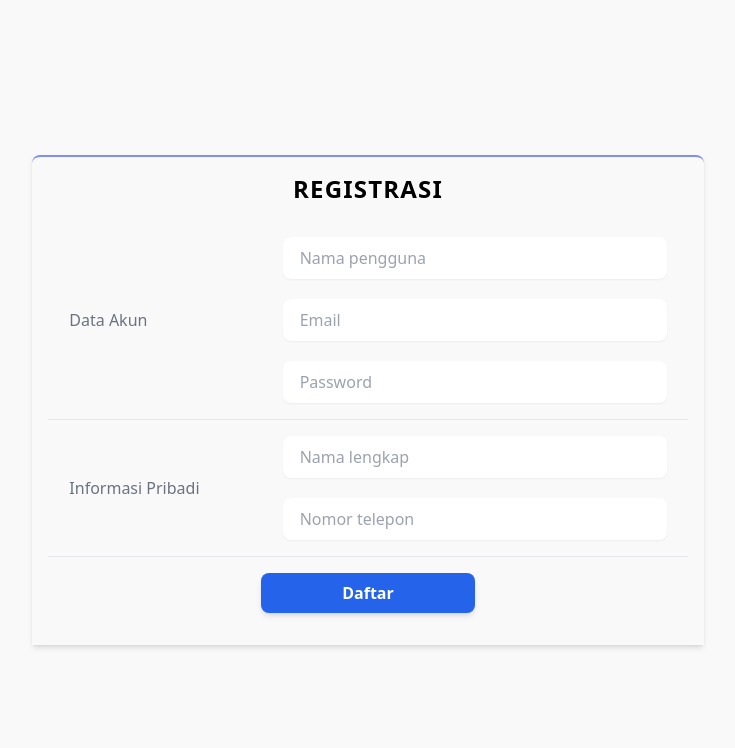
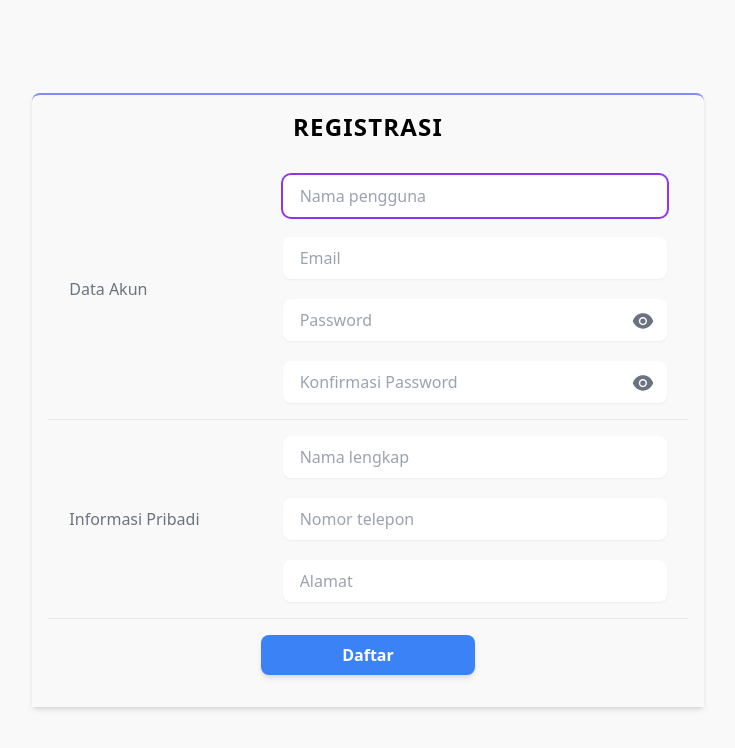
Before and after one commit to baiqyuniar/Goat-Day, a React (Create React App) app: page /Register in a window 1280 px wide. Shown: the top 748 px of the page, without its empty margins (272-1007 px from the left). Built offline with nearby package versions, Linux system fonts and the light colour scheme.

Commit message:
register page

```diff
--- a/package.json
+++ b/package.json
@@ -3,10 +3,15 @@
   "version": "0.1.0",
   "private": true,
   "dependencies": {
+    "@fortawesome/fontawesome-svg-core": "^6.2.0",
+    "@fortawesome/free-regular-svg-icons": "^6.2.0",
+    "@fortawesome/free-solid-svg-icons": "^6.2.0",
+    "@fortawesome/react-fontawesome": "^0.2.0",
     "@tailwindcss/forms": "^0.5.3",
     "@testing-library/jest-dom": "^5.14.1",
     "@testing-library/react": "^13.0.0",
     "@testing-library/user-event": "^13.2.1",
+    "axios": "^1.1.2",
     "daisyui": "^2.31.0",
     "react": "^18.2.0",
     "react-dom": "^18.2.0",
--- a/src/components/Page/Register.js
+++ b/src/components/Page/Register.js
@@ -1,9 +1,89 @@
-import React from "react";
+import React, { useRef, useState, useEffect } from "react";
+import {
+  faCheck,
+  faTimes,
+  faInfoCircle,
+} from "@fortawesome/free-solid-svg-icons";
+import { FontAwesomeIcon } from "@fortawesome/react-fontawesome";
+import { AiFillEye, AiFillEyeInvisible } from "react-icons/ai";
+import Dashboard from "../Dashboard";
+
+const USER_REGEX = /^[A-z][A-z0-9-_]{3,23}$/;
+const PWD_REGEX = /^(?=.*[a-z])(?=.*[A-Z])(?=.*[0-9])(?=.*[!@#$%]).{8,24}$/;
 
 const Register = () => {
+  const userRef = useRef();
+  const errRef = useRef();
+
+  const [user, setUser] = useState("");
+  const [validName, setValidName] = useState(false);
+  const [userFocus, setUserFocus] = useState(false);
+
+  const [pwd, setPwd] = useState("");
+  const [validPwd, setValidPwd] = useState(false);
+  const [pwdFocus, setPwdFocus] = useState(false);
+
+  const [matchPwd, setMatchPwd] = useState("");
+  const [validMatch, setValidMatch] = useState(false);
+  const [matchFocus, setMatchFocus] = useState(false);
+
+  const [errMsg, setErrMsg] = useState("");
+  const [success, setSuccess] = useState(false);
+
+  const [open, setOpen] = useState(false);
+
+  const toggle = () => {
+    setOpen(!open);
+  };
+
+  useEffect(() => {
+    userRef.current.focus();
+  }, []);
+
+  useEffect(() => {
+    setValidName(USER_REGEX.test(user));
+  }, [user]);
+
+  useEffect(() => {
+    setValidPwd(PWD_REGEX.test(pwd));
+    setValidMatch(pwd === matchPwd);
+  }, [pwd, matchPwd]);
+
+  useEffect(() => {
+    setErrMsg("");
+  }, [user, pwd, matchPwd]);
+
+  const handleSubmit = async (e) => {
+    e.preventDefault();
+    const v1 = USER_REGEX.test(user);
+    const v2 = PWD_REGEX.test(pwd);
+    if (!v1 || !v2) {
+      setErrMsg("Invalid Entry");
+      return;
+    }
+    console.log(user, pwd);
+    setSuccess(true);
+  };
+
   return (
+    <>
+      {success ? (
+        <section>
+          <Dashboard />
+        </section>
+      ) : (
         <section className="h-screen bg-gray-100 bg-opacity-50 container flex items-center justify-center flex-1 h-full mx-auto">
-      <form className="container max-w-2xl mx-auto shadow-md md:w-3/4">
+          <p
+            ref={errRef}
+            className={errMsg ? "errmsg" : "offscreen"}
+            aria-live="assertive"
+          >
+            {errMsg}
+          </p>
+          <form
+            onSubmit={handleSubmit}
+            className="container max-w-2xl mx-auto shadow-md md:w-3/4"
+          >
             <div className="p-4 bg-gray-100 border-t-2 border-indigo-400 rounded-lg bg-opacity-5">
               <p className="mb-4 text-2xl font-semibold uppercase tracking-wider text-center text-black">
                 Registrasi
@@ -15,12 +95,37 @@ const Register = () => {
                     <div className=" relative ">
                       <input
                         type="text"
-                    id="user-info-name"
-                    className=" rounded-lg border-transparent flex-1 appearance-none border border-gray-300 w-full py-2 px-4 bg-white text-gray-700 placeholder-gray-400 shadow-sm text-base focus:outline-none focus:ring-2 focus:ring-purple-600 focus:border-transparent"
+                        id="username"
+                        ref={userRef}
+                        autoComplete="off"
+                        onChange={(e) => setUser(e.target.value)}
+                        value={user}
+                        required
+                        className="rounded-lg border-transparent flex-1 appearance-none border border-gray-300 w-full py-2 px-4 bg-white text-gray-700 placeholder-gray-400 shadow-sm text-base focus:outline-none focus:ring-2 focus:ring-purple-600 focus:border-transparent"
                         placeholder="Nama pengguna"
+                        aria-invalid={validName ? "false" : "true"}
+                        aria-describedby="uidnote"
+                        onFocus={() => setUserFocus(true)}
+                        onBlur={() => setUserFocus(false)}
                       />
+                      <p
+                        id="uidnote"
+                        className={
+                          userFocus && user && !validName
+                            ? "instructions"
+                            : "offscreen"
+                        }
+                      >
+                        <FontAwesomeIcon icon={faInfoCircle} />
+                        4-24 karakter.
+                        <br />
+                        Harus dimulai dengan huruf.
+                        <br />
+                        Huruf, angka, underscore, hypen diijinkan.
+                      </p>
                     </div>
                   </div>
+
                   <div>
                     <div className=" relative ">
                       <input
@@ -31,19 +136,93 @@ const Register = () => {
                       />
                     </div>
                   </div>
+
                   <div>
                     <div className=" relative ">
                       <input
-                    type="text"
-                    id="user-info-phone"
-                    className=" rounded-lg border-transparent flex-1 appearance-none border border-gray-300 w-full py-2 px-4 bg-white text-gray-700 placeholder-gray-400 shadow-sm text-base focus:outline-none focus:ring-2 focus:ring-purple-600 focus:border-transparent"
+                        type={open === false ? "password" : "text"}
+                        id="password"
+                        onChange={(e) => setPwd(e.target.value)}
+                        value={pwd}
+                        className="rounded-lg border-transparent flex-1 appearance-none border border-gray-300 w-full py-2 px-4 bg-white text-gray-700 placeholder-gray-400 shadow-sm text-base focus:outline-none focus:ring-2 focus:ring-purple-600 focus:border-transparent"
+                        required
                         placeholder="Password"
+                        aria-invalid={validPwd ? "false" : "true"}
+                        aria-describedby="pwdnote"
+                        onFocus={() => setPwdFocus(true)}
+                        onBlur={() => setPwdFocus(false)}
                       />
+                      <p
+                        id="pwdnote"
+                        className={
+                          pwdFocus && !validPwd ? "instructions" : "offscreen"
+                        }
+                      >
+                        <FontAwesomeIcon icon={faInfoCircle} />
+                        8-24 karakter.
+                        <br />
+                        Harus mengandung huruf besar, huruf kecil, angka, dan
+                        karakter spesial.
+                        <br />
+                        Karakter spesial yang diijinkan:{" "}
+                        <span aria-label="exclamation mark">!</span>{" "}
+                        <span aria-label="at symbol">@</span>{" "}
+                        <span aria-label="hashtag">#</span>{" "}
+                        <span aria-label="dollar sign">$</span>{" "}
+                        <span aria-label="percent">%</span>
+                      </p>
+                      <div className="text-2xl absolute top-[10px] right-3">
+                        {open === false ? (
+                          <AiFillEye onClick={toggle} />
+                        ) : (
+                          <AiFillEyeInvisible onClick={toggle} />
+                        )}
+                      </div>
+                    </div>
+                  </div>
+
+                  <div>
+                    <div className=" relative ">
+                      <input
+                        type={open === false ? "password" : "text"}
+                        id="confirm_pwd"
+                        onChange={(e) => setMatchPwd(e.target.value)}
+                        value={matchPwd}
+                        required
+                        aria-invalid={validMatch ? "false" : "true"}
+                        aria-describedby="confirmnote"
+                        onFocus={() => setMatchFocus(true)}
+                        onBlur={() => setMatchFocus(false)}
+                        className="rounded-lg border-transparent flex-1 appearance-none border border-gray-300 w-full py-2 px-4 bg-white text-gray-700 placeholder-gray-400 shadow-sm text-base focus:outline-none focus:ring-2 focus:ring-purple-600 focus:border-transparent"
+                        placeholder="Konfirmasi Password"
+                      />
+
+                      <p
+                        id="confirmnote"
+                        className={
+                          matchFocus && !validMatch
+                            ? "instructions"
+                            : "offscreen"
+                        }
+                      >
+                        <FontAwesomeIcon icon={faInfoCircle} />
+                        Harus sama dengan password yang telah diinput
+                      </p>
+
+                      <div className="text-2xl absolute top-[10px] right-3">
+                        {open === false ? (
+                          <AiFillEye onClick={toggle} />
+                        ) : (
+                          <AiFillEyeInvisible onClick={toggle} />
+                        )}
                       </div>
                     </div>
                   </div>
                 </div>
+              </div>
+
               <hr />
+
               <div className="items-center w-full p-4 space-y-4 text-gray-500 md:inline-flex md:space-y-0">
                 <h2 className="max-w-sm mx-auto md:w-1/3">Informasi Pribadi</h2>
                 <div className="max-w-sm mx-auto space-y-5 md:w-2/3">
@@ -51,19 +230,31 @@ const Register = () => {
                     <div className=" relative ">
                       <input
                         type="text"
-                    id="user-info-name"
+                        id="nama"
                         className=" rounded-lg border-transparent flex-1 appearance-none border border-gray-300 w-full py-2 px-4 bg-white text-gray-700 placeholder-gray-400 shadow-sm text-base focus:outline-none focus:ring-2 focus:ring-purple-600 focus:border-transparent"
                         placeholder="Nama lengkap"
                       />
                     </div>
                   </div>
+
                   <div>
                     <div className=" relative ">
                       <input
                         type="text"
-                    id="user-info-phone"
+                        id="telepon"
                         className=" rounded-lg border-transparent flex-1 appearance-none border border-gray-300 w-full py-2 px-4 bg-white text-gray-700 placeholder-gray-400 shadow-sm text-base focus:outline-none focus:ring-2 focus:ring-purple-600 focus:border-transparent"
                         placeholder="Nomor telepon"
+                      />
+                    </div>
+                  </div>
+
+                  <div>
+                    <div className=" relative ">
+                      <input
+                        type="text"
+                        id="alamat"
+                        className=" rounded-lg border-transparent flex-1 appearance-none border border-gray-300 w-full py-2 px-4 bg-white text-gray-700 placeholder-gray-400 shadow-sm text-base focus:outline-none focus:ring-2 focus:ring-purple-600 focus:border-transparent"
+                        placeholder="Alamat"
                       />
                     </div>
                   </div>
@@ -72,8 +263,11 @@ const Register = () => {
               <hr />
               <div className="w-full py-4 mx-auto items-center justify-center text-gray-500 md:w-1/3">
                 <button
+                  disabled={
+                    !validName || !validPwd || !validMatch ? true : false
+                  }
                   type="submit"
-              className="py-2 px-4  bg-blue-600 hover:bg-blue-700 focus:ring-blue-500 focus:ring-offset-blue-200 text-white w-full transition ease-in duration-200 text-center text-base font-semibold shadow-md focus:outline-none focus:ring-2 focus:ring-offset-2  rounded-lg "
+                  className="py-2 px-4  bg-blue-500 hover:bg-blue-800 cursor-pointer text-white w-full transition ease-in duration-200 text-center text-base font-semibold shadow-md rounded-lg "
                 >
                   Daftar
                 </button>
@@ -81,6 +275,8 @@ const Register = () => {
             </div>
           </form>
         </section>
+      )}
+    </>
   );
 };
 
--- a/src/index.css
+++ b/src/index.css
@@ -1,6 +1,39 @@
 @tailwind base;
 @tailwind components;
 @tailwind utilities;
+
+* {
+  margin: 0;
+  padding: 0;
+  box-sizing: border-box;
+}
+
+.instructions {
+  font-size: 0.75rem;
+  border-radius: 0.5rem;
+  background: #000;
+  color: #fff;
+  padding: 0.25rem;
+  position: relative;
+  bottom: -10px;
+}
+
+.instructions > svg {
+  margin-right: 0.25rem;
+}
+
+.offscreen {
+  position: absolute;
+  left: -9999px;
+}
+
+.errmsg {
+  background-color: lightpink;
+  color: firebrick;
+  font-weight: bold;
+  padding: 0.5rem;
+  margin-bottom: 0.5rem;
+}
 
 ::-webkit-scrollbar {
   width: 10px;
```
Also changed, not shown: 2 other files (tests, documents, lock files or other folders). Lines whose indentation alone changed are shown as unchanged.
